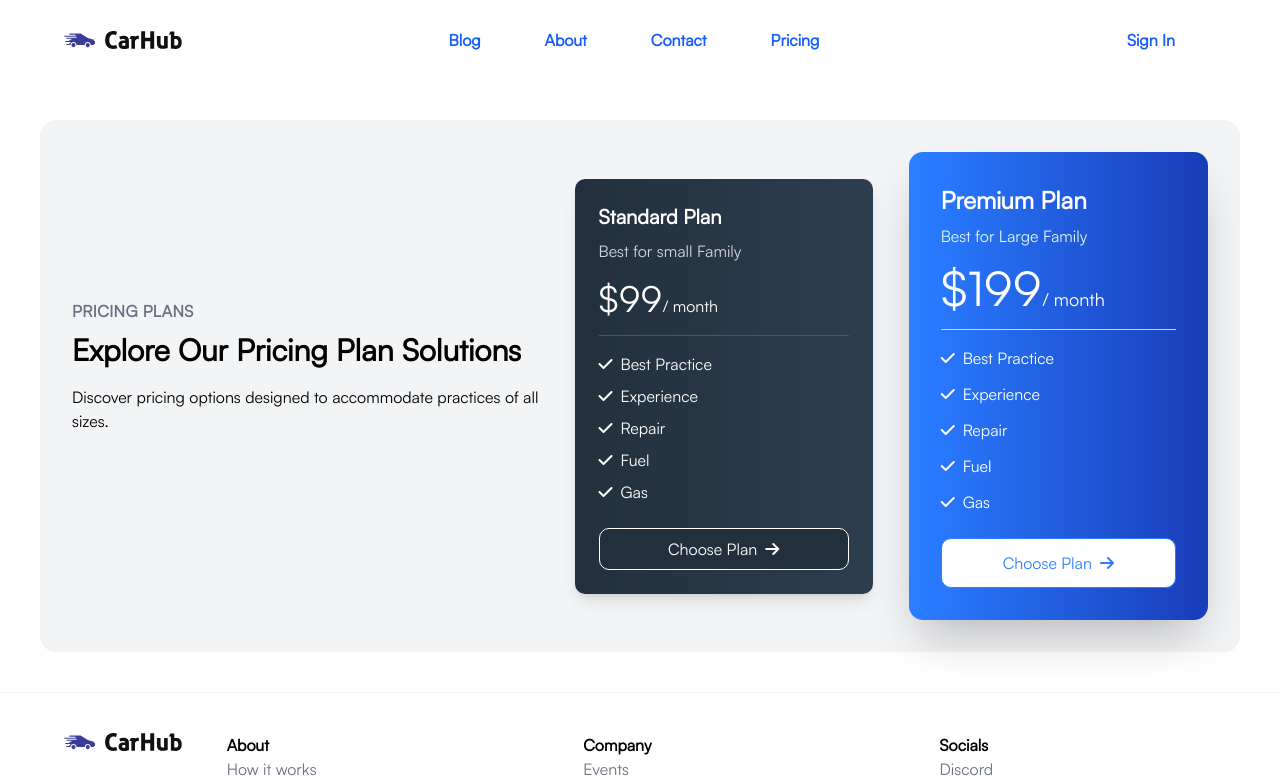
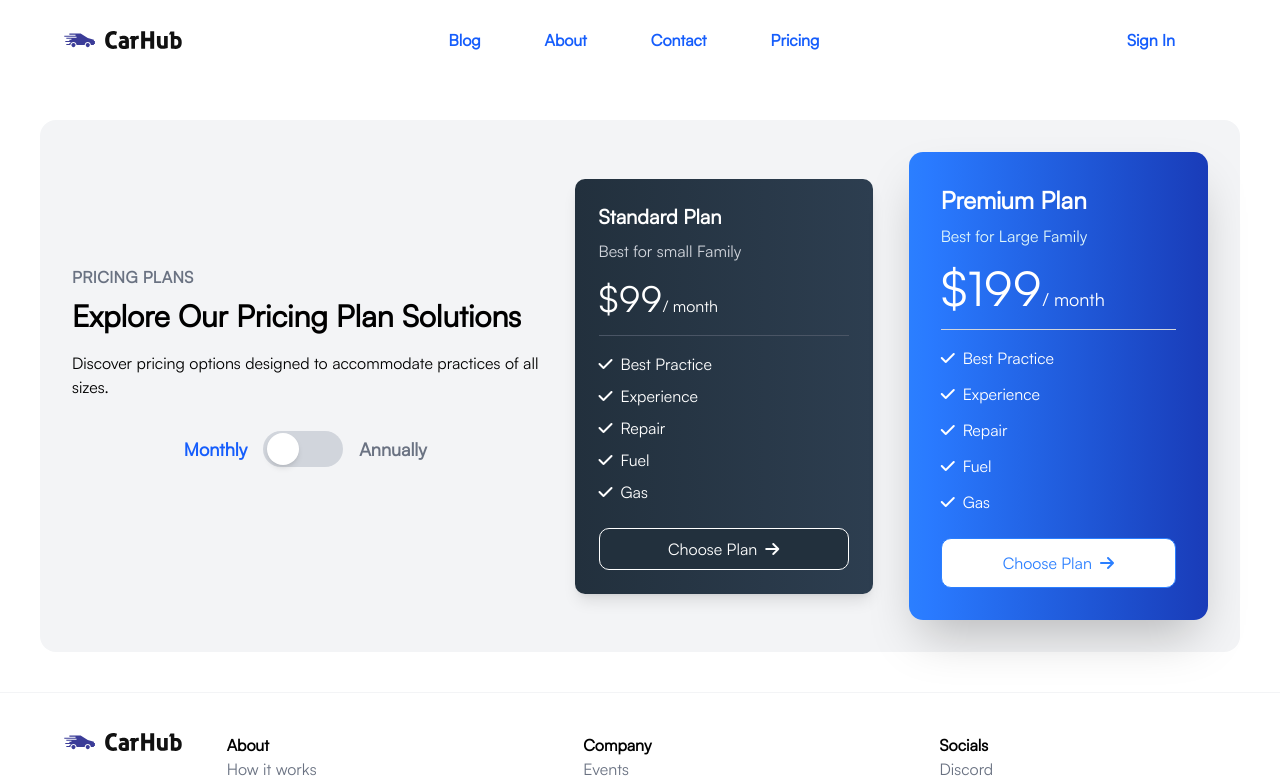
Before and after one commit to ameerhamzaa47/car_showcase_project, a Next.js app: page /Pricing in a window 1280 px wide. Shown: the top 779 px of the page. Built offline with nearby package versions, Linux system fonts and the light colour scheme; a web font is replaced by a local one.

Commit message:
set package for month and year

```diff
--- a/package.json
+++ b/package.json
@@ -10,6 +10,7 @@
   },
   "dependencies": {
     "@headlessui/react": "^2.2.0",
+    "@material-tailwind/react": "^2.1.10",
     "@radix-ui/react-accordion": "^1.2.3",
     "@radix-ui/react-avatar": "^1.1.3",
     "class-variance-authority": "^0.7.1",
--- a/src/app/Pricing/page.tsx
+++ b/src/app/Pricing/page.tsx
@@ -1,6 +1,13 @@
+"use client"
 import React from 'react'
+import { useState } from 'react';
 
 const page = () => {
+    const [isMonthly, setIsMonthly] = useState(true);
+
+    const handleToggle = () => {
+        setIsMonthly(!isMonthly);
+    };
     return (
         <>
 
@@ -9,14 +16,22 @@ const page = () => {
                     <h3 className='font-semibold text-gray-500 tracking-wide'>PRICING PLANS</h3>
                     <h1 className='text-4xl md:text-3xl font-bold leading-tight mt-2'>Explore Our Pricing Plan Solutions</h1>
                     <p className=' text-lg md:text-base mt-4 max-w-lg mx-auto md:mx-0'>Discover pricing options designed to accommodate practices of all sizes.</p>
+
+                    <div className="flex justify-center items-center gap-4 mt-8">
+                        <p className={`cursor-pointer text-lg font-semibold ${isMonthly ? 'text-blue-600' : 'text-gray-500 hover:text-blue-600'}`} onClick={() => setIsMonthly(true)}>Monthly</p>
+                        <div className={`relative flex items-center w-20 h-9 bg-gray-300 rounded-full cursor-pointer ${isMonthly ? 'bg-blue-500' : 'bg-gray-500'}`} onClick={handleToggle}>
+                            <div className={`absolute w-8 h-8 bg-white rounded-full shadow-md transition-transform duration-300 ease-in-out ${isMonthly ? 'translate-x-1' : 'translate-x-11'}`} />
+                        </div>
+                        <p className={`cursor-pointer text-lg font-semibold ${!isMonthly ? 'text-blue-600' : 'text-gray-500 hover:text-blue-600'}`} onClick={() => setIsMonthly(false)}>Annually</p>
+                    </div>
                 </div>
 
                 <div className="bg-gradient-to-r from-[#22303D]  to-[#2D3E50] text-white p-6 rounded-lg shadow-lg flex flex-col w-80 justify-between transform transition-transform hover:scale-105">
                     <div>
                         <h3 className="text-xl font-semibold mb-2">Standard Plan</h3>
                         <p className="text-gray-300 mb-4">Best for small Family</p>
-            <p className="text-white text-4xl mb-4">$99<span className='text-base -ml-1'> / month</span></p>
-            <hr className="border-gray-600 mb-4"/>
+                        <p className="text-white text-4xl mb-4">{isMonthly?'$99':'$199'}<span className='text-base -ml-1'> / {isMonthly?'month':'year'}</span></p>
+                        <hr className="border-gray-600 mb-4" />
                         <ul className="mb-6 space-y-2">
                             <li className="flex items-center"><i className="fa-solid fa-check mr-2"></i> Best Practice</li>
                             <li className="flex items-center"><i className="fa-solid fa-check mr-2"></i> Experience</li>
@@ -35,8 +50,8 @@ const page = () => {
                     <div>
                         <h3 className="text-2xl font-bold mb-2">Premium Plan</h3>
                         <p className="text-[#e0f7fa] mb-4">Best for Large Family</p>
-            <p className="text-white text-5xl mb-4">$199<span className='text-lg -ml-1'> / month</span></p>
-            <hr className="border-gray-300 mb-4"/>
+                        <p className="text-white text-5xl mb-4">{isMonthly? '$199':'$249'}<span className='text-lg -ml-1'> / {isMonthly? 'month':'year'}</span></p>
+                        <hr className="border-gray-300 mb-4" />
                         <ul className="mb-6 space-y-3">
                             <li className="flex items-center"><i className="fa-solid fa-check mr-2"></i> Best Practice</li>
                             <li className="flex items-center"><i className="fa-solid fa-check mr-2"></i> Experience</li>
@@ -51,54 +66,6 @@ const page = () => {
                 </div>
 
             </section>
-
-
-    {/* <section className="py-12 bg-gray-100">
-        <div className="container mx-auto px-4">
-            <h2 className="text-3xl font-bold text-center mb-8">Pricing</h2>
-            <div className="grid grid-cols-1 sm:grid-cols-2 lg:grid-cols-3 gap-8">
-                <div className="bg-white p-6 rounded-lg shadow-lg flex flex-col justify-between">
-                    <div>
-                        <h3 className="text-xl font-semibold mb-4">Basic Plan</h3>
-                        <p className="text-gray-700 mb-4">$19.99 / month</p>
-                        <ul className="mb-6">
-                            <li className="mb-2">Feature 1</li>
-                            <li className="mb-2">Feature 2</li>
-                            <li className="mb-2">Feature 3</li>
-                        </ul>
-                    </div>
-                    <button className="cursor-pointer w-full bg-blue-500 hover:bg-blue-600 hover:transition-all text-white py-2 rounded-lg mt-auto">Choose Plan</button>
-                </div>
-                <div className="bg-white p-6 rounded-lg shadow-lg flex flex-col justify-between">
-                    <div>
-                        <h3 className="text-xl font-semibold mb-4">Standard Plan</h3>
-                        <p className="text-gray-700 mb-4">$49.99 / month</p>
-                        <ul className="mb-6">
-                            <li className="mb-2">Feature 1</li>
-                            <li className="mb-2">Feature 2</li>
-                            <li className="mb-2">Feature 3</li>
-                            <li className="mb-2">Feature 4</li>
-                        </ul>
-                    </div>
-                    <button className="cursor-pointer w-full bg-blue-500 hover:bg-blue-600 hover:transition-all text-white py-2 rounded-lg mt-auto">Choose Plan</button>
-                </div>
-                <div className="bg-white p-6 rounded-lg shadow-lg flex flex-col justify-between">
-                    <div>
-                        <h3 className="text-xl font-semibold mb-4">Premium Plan</h3>
-                        <p className="text-gray-700 mb-4">$99.99 / month</p>
-                        <ul className="mb-6">
-                            <li className="mb-2">Feature 1</li>
-                            <li className="mb-2">Feature 2</li>
-                            <li className="mb-2">Feature 3</li>
-                            <li className="mb-2">Feature 4</li>
-                            <li className="mb-2">Feature 5</li>
-                        </ul>
-                    </div>
-                    <button className="cursor-pointer w-full bg-blue-500 hover:bg-blue-600 hover:transition-all text-white py-2 rounded-lg mt-auto">Choose Plan</button>
-                </div>
-            </div>
-        </div>
-    </section> */}
         </>
     )
 }
```
Also changed, not shown: 1 other file (tests, documents, lock files or other folders). Lines whose indentation alone changed are shown as unchanged.
